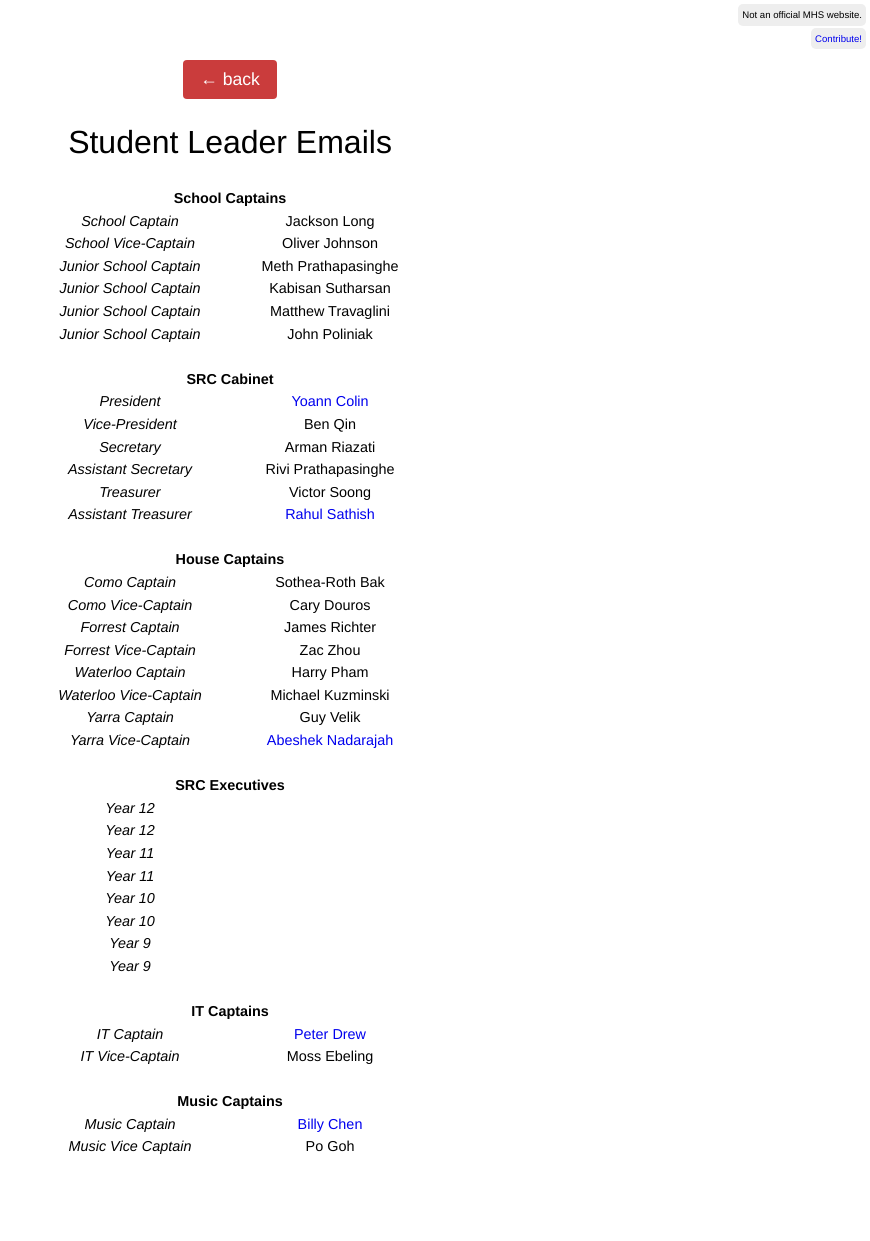
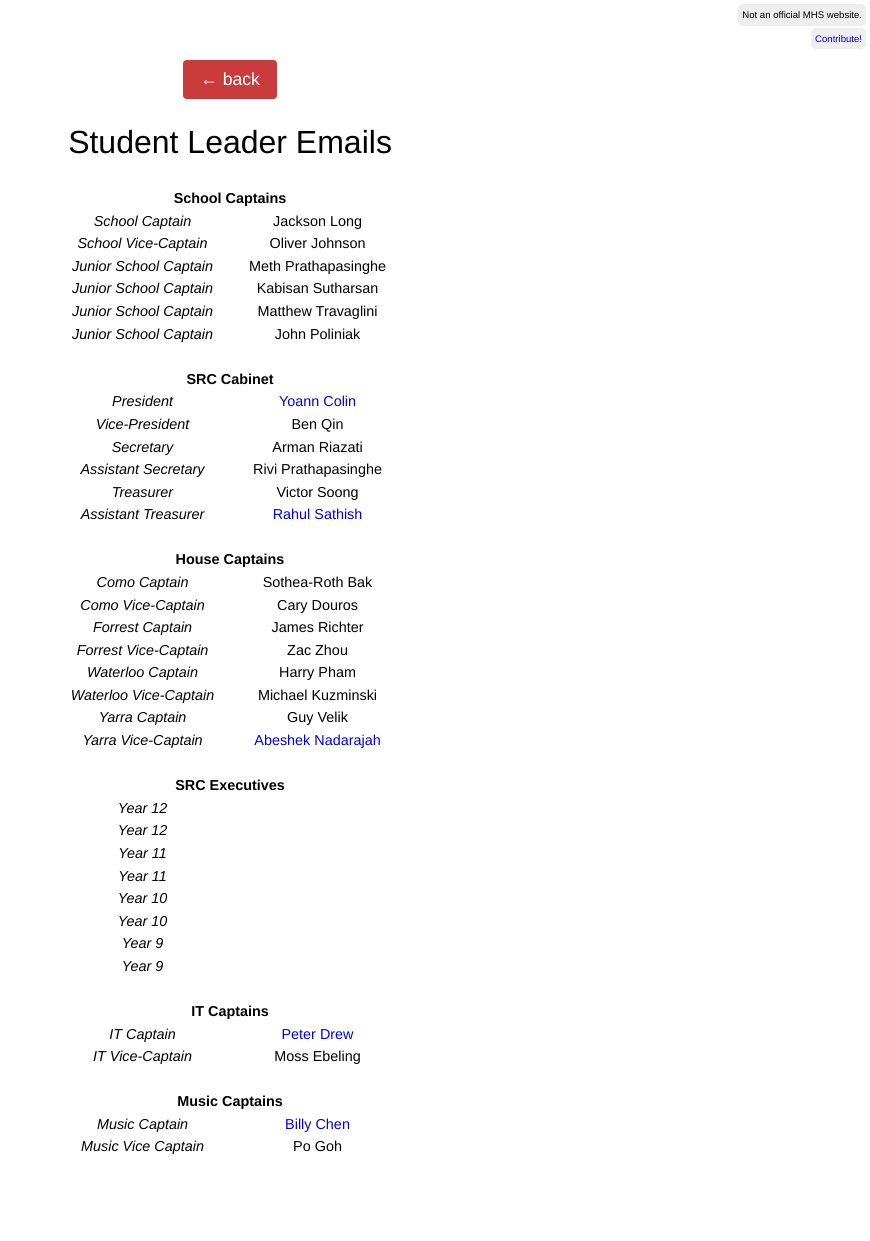
Before and after one commit to mhslinks/mhslinks.github.io, a Jekyll site: the page built from studentcontacts/index.html, in a window 1280 px wide. Shown: the whole page, without its empty margins (410-1280 px from the left). Built offline with Jekyll 4.4.1, drawn with Linux system fonts in a browser that asks for light colours.

Commit message:
set all cols to 175

```diff
--- a/studentcontacts/index.html
+++ b/studentcontacts/index.html
@@ -6,9 +6,9 @@ title: Student Leader Emails
     <div><a class="pure-button button-xlarge button-red" href="../"> &larr; back</a></div>
     <h1>Student Leader Emails</h1>
     <div class="small">
-        <table style="max-width: 400px; margin: 0 auto;">
-            <col width="200">
-            <col width="200">
+        <table style="max-width: 350px; margin: 0 auto;">
+            <col width="175">
+            <col width="175">
             <tbody>
                 {% assign groups = site.data.studentcontacts%}
                 {% for group in groups %}
```
Also changed, not shown: clubs/index.html (+4 -4 lines).
